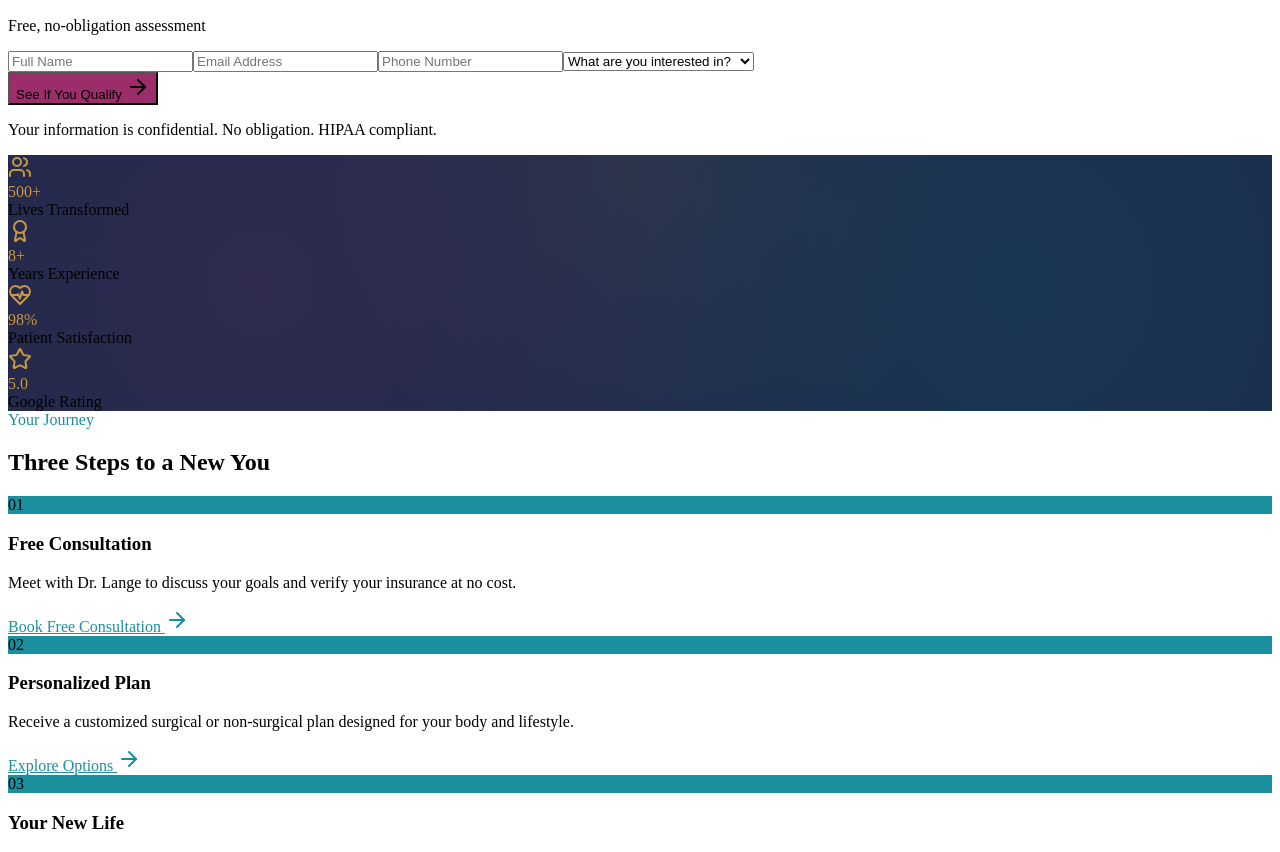
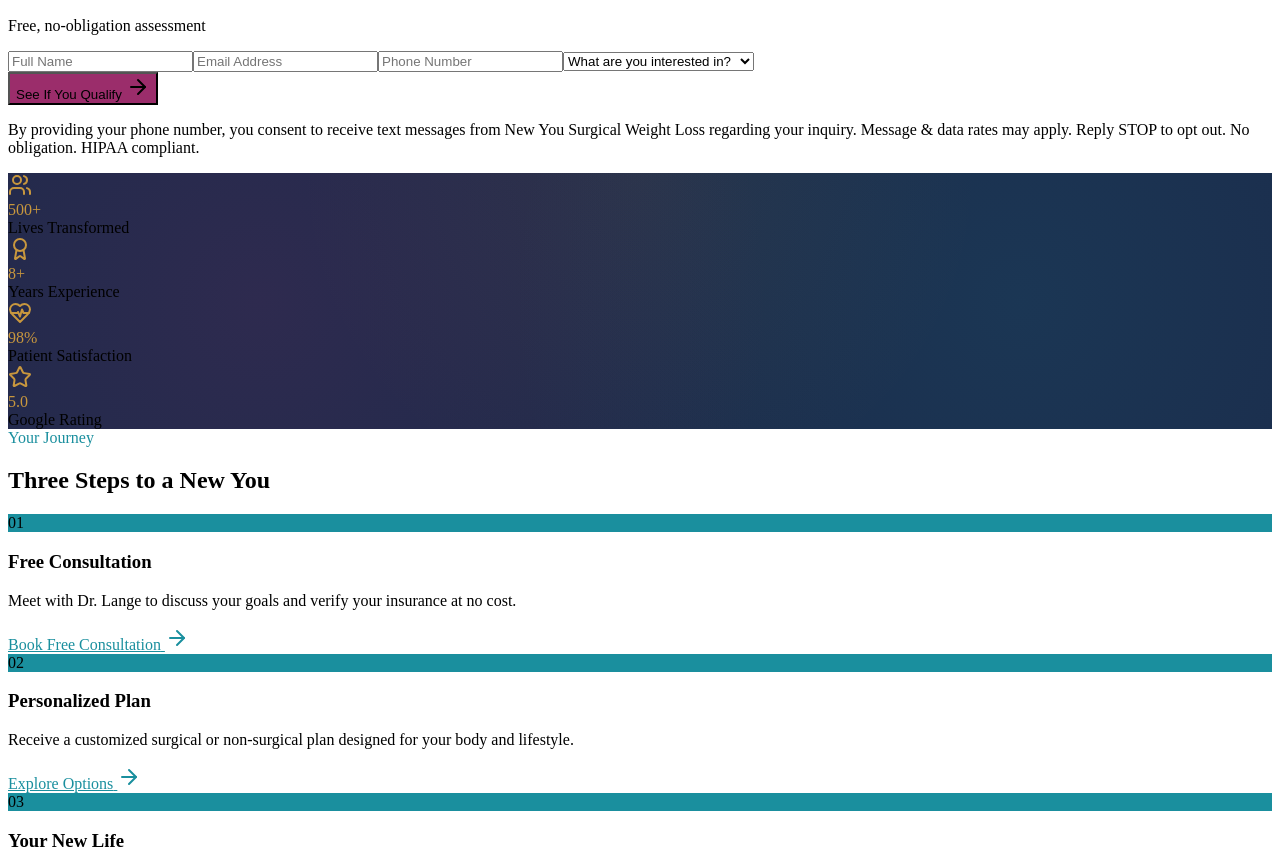
Before and after one commit to sherifamagd83/newyou-website, a React (Vite) app in the folder client/: page /results in a window 1280 px wide. Shown: the part 1529-2381 px from the top of the page. Built offline with nearby package versions, Linux system fonts and the light colour scheme.

Commit message:
Add A2P SMS opt-in consent language to all lead forms for 10DLC compliance

```diff
--- a/client/src/components/LeadForm.tsx
+++ b/client/src/components/LeadForm.tsx
@@ -81,7 +81,7 @@ export default function LeadForm({ variant = "hero", title, className = "" }: Pr
         See If You Qualify <ArrowRight className="w-4 h-4" />
       </button>
       <p className={`text-xs mt-3 text-center ${variant === "hero" ? "text-white/50" : "text-muted-foreground"}`}>
-        Your information is confidential. No obligation. HIPAA compliant.
+        By providing your phone number, you consent to receive text messages from New You Surgical Weight Loss regarding your inquiry. Message & data rates may apply. Reply STOP to opt out. No obligation. HIPAA compliant.
       </p>
     </form>
   );
--- a/client/src/pages/FreeCookbook.tsx
+++ b/client/src/pages/FreeCookbook.tsx
@@ -100,7 +100,7 @@ export default function FreeCookbook() {
                       >
                         <Download className="w-4 h-4" /> Get My Free Cookbook
                       </button>
-                      <p className="text-[11px] text-center text-muted-foreground">No spam. Unsubscribe anytime. HIPAA compliant.</p>
+                      <p className="text-[11px] text-center text-muted-foreground">By submitting, you consent to receive texts from New You Surgical Weight Loss. Msg & data rates apply. Reply STOP to opt out.</p>
                     </form>
                   </>
                 ) : (
--- a/client/src/pages/Home.tsx
+++ b/client/src/pages/Home.tsx
@@ -1094,7 +1094,7 @@ function ExitIntentPopup() {
           <Link href="/insurance" onClick={() => setDismissed(true)} className="inline-flex items-center gap-2 bg-magenta hover:bg-magenta-light text-white font-bold px-8 py-4 rounded-full transition-all shadow-lg w-full justify-center text-base" data-testid="link-exit-intent-insurance">
             Free Insurance Check <ArrowRight className="w-5 h-5" />
           </Link>
-          <p className="text-xs text-muted-foreground mt-4">No obligation. HIPAA compliant. Results in 24 hours.</p>
+          <p className="text-xs text-muted-foreground mt-4">By providing your phone number, you consent to receive texts from New You Surgical Weight Loss. Msg & data rates apply. Reply STOP to opt out. HIPAA compliant.</p>
         </div>
       </div>
     </div>
--- a/client/src/pages/StartHere.tsx
+++ b/client/src/pages/StartHere.tsx
@@ -228,7 +228,7 @@ function HealthAssessmentForm() {
               data-testid="button-submit-assessment">
               Submit Your Assessment <ArrowRight className="w-5 h-5" />
             </button>
-            <p className="text-xs text-center text-muted-foreground">100% confidential. HIPAA compliant. No obligation.</p>
+            <p className="text-xs text-center text-muted-foreground">By submitting, you consent to receive texts from New You Surgical Weight Loss. Msg & data rates apply. Reply STOP to opt out. HIPAA compliant.</p>
           </form>
         </ScrollFadeIn>
       </div>
```
